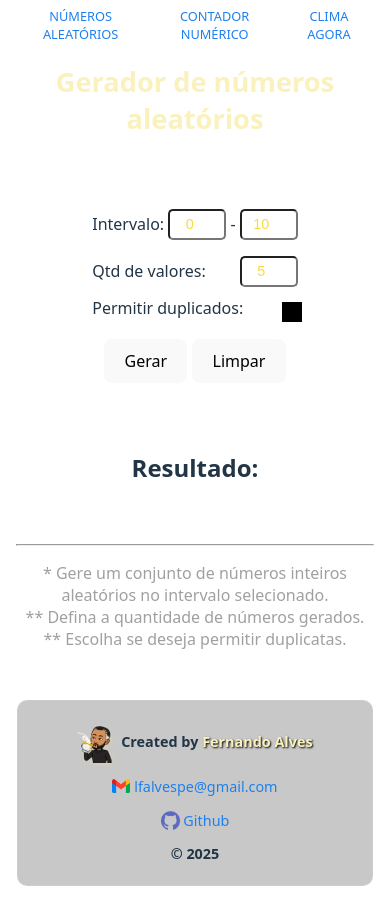
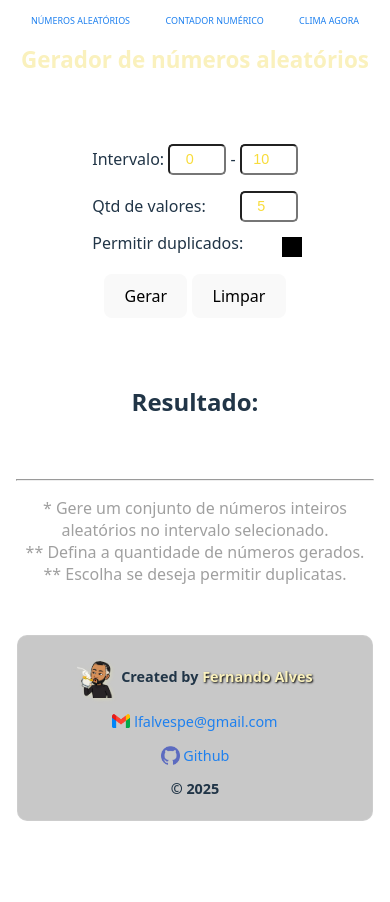
Before and after one commit to lfalvespe/numeros-aleatorios-react, a React (Vite) app: page / in a window 390 px wide. After the commit the page ends 844 px from the top, so only its background shows below. Built offline with nearby package versions, Linux system fonts and the light colour scheme.

Commit message:
nav a font size and  page title adjusted to mobile

```diff
--- a/src/App.css
+++ b/src/App.css
@@ -183,4 +183,10 @@ footer a {
   footer {
     width: 95%;
   }
+  nav a {
+    font-size: .7em;
+  }
+  .page-title {
+    font-size: 1.4em;
+  }
 }
```
